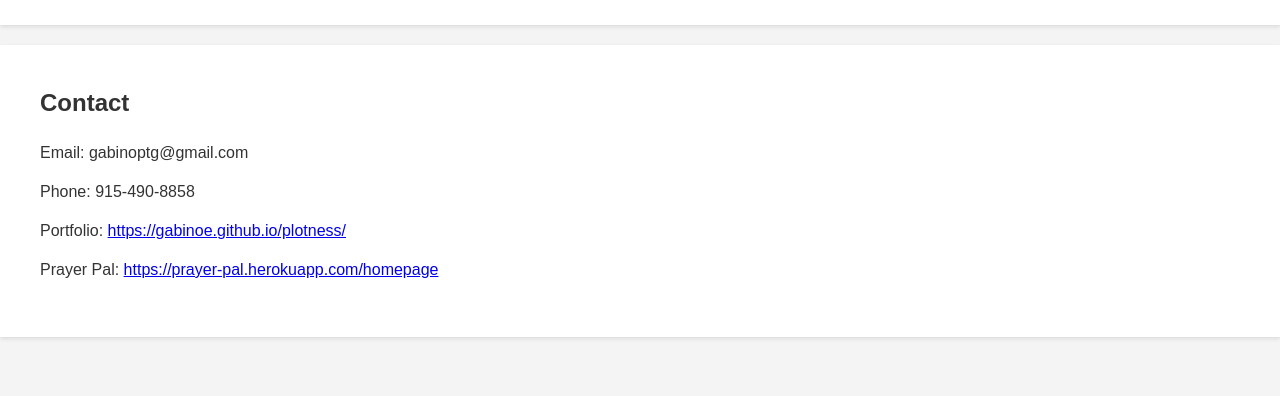
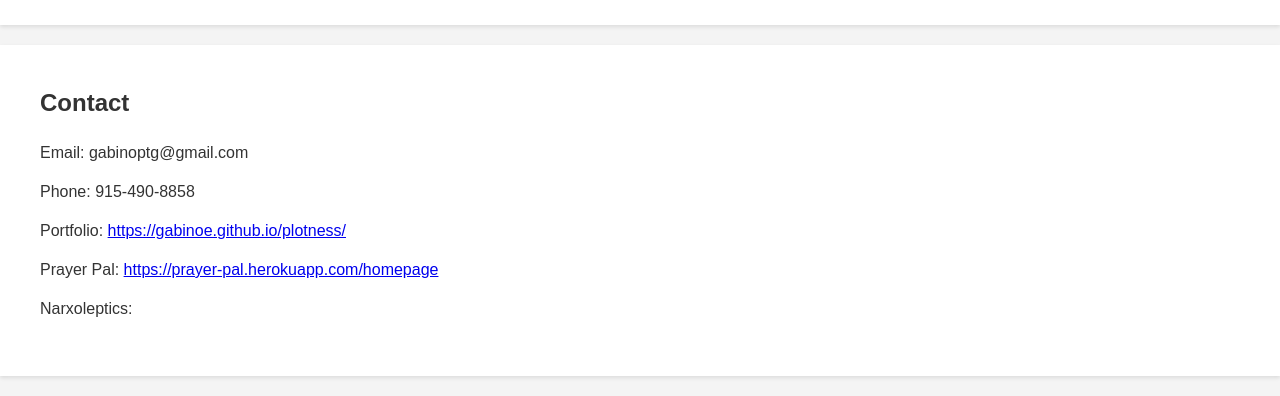
Before and after one commit to gabinoe/MyPortfolio, a plain HTML site: page index.html in a window 1280 px wide. Shown: the part 1126-1522 px from the top of the page. Before the commit the page ends 1483 px from the top, so only its background shows below. Drawn offline with Linux system fonts and the light colour scheme.

Commit message:
Update index.html

```diff
--- a/index.html
+++ b/index.html
@@ -48,6 +48,7 @@
     <p>Phone: 915-490-8858</p>
     <p>Portfolio: <a href="https://gabinoe.github.io/plotness/">https://gabinoe.github.io/plotness/</a></p>
     <p>Prayer Pal: <a href="https://prayer-pal.herokuapp.com/homepage">https://prayer-pal.herokuapp.com/homepage</a></p>
+    <p>Narxoleptics: <a href="https://powerful-depths-12044-ebf21867d779.herokuapp.com/</a></p>
   </section>
 
   <script src="script.js" defer></script>
```
